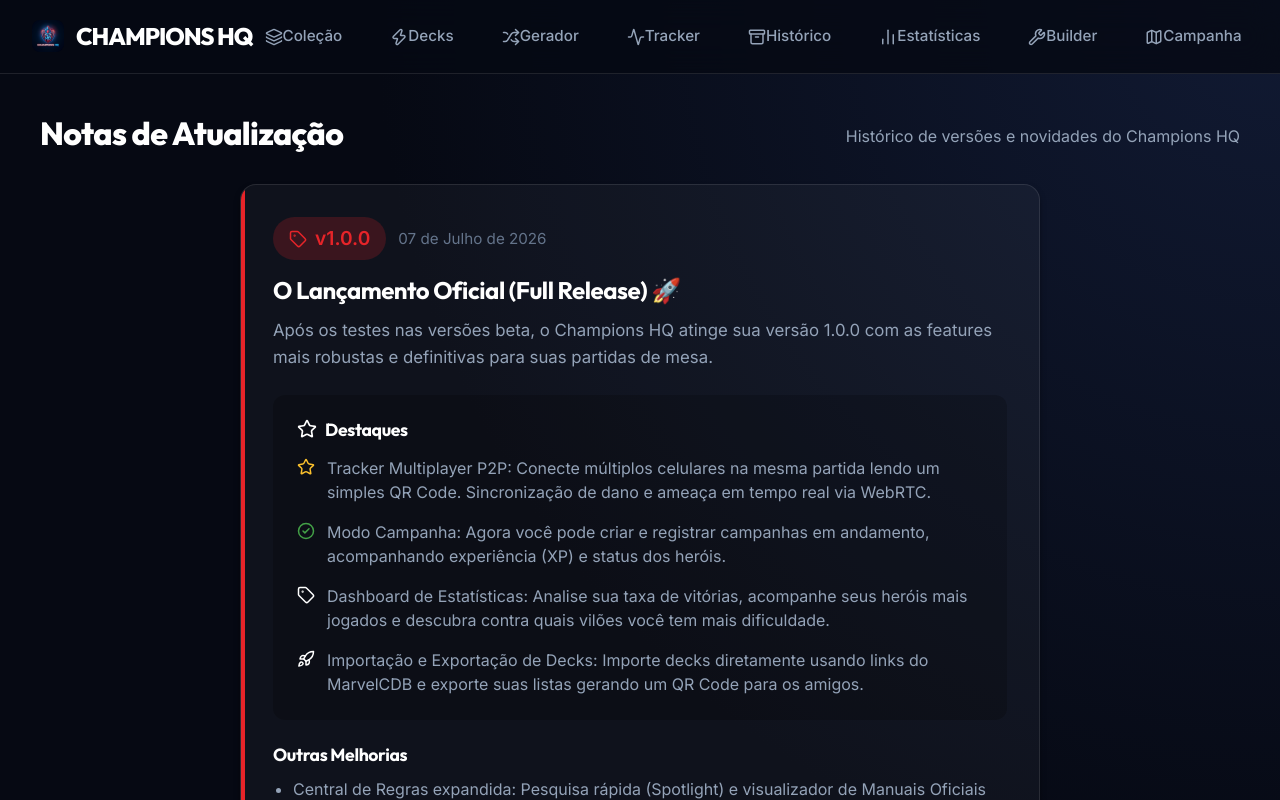
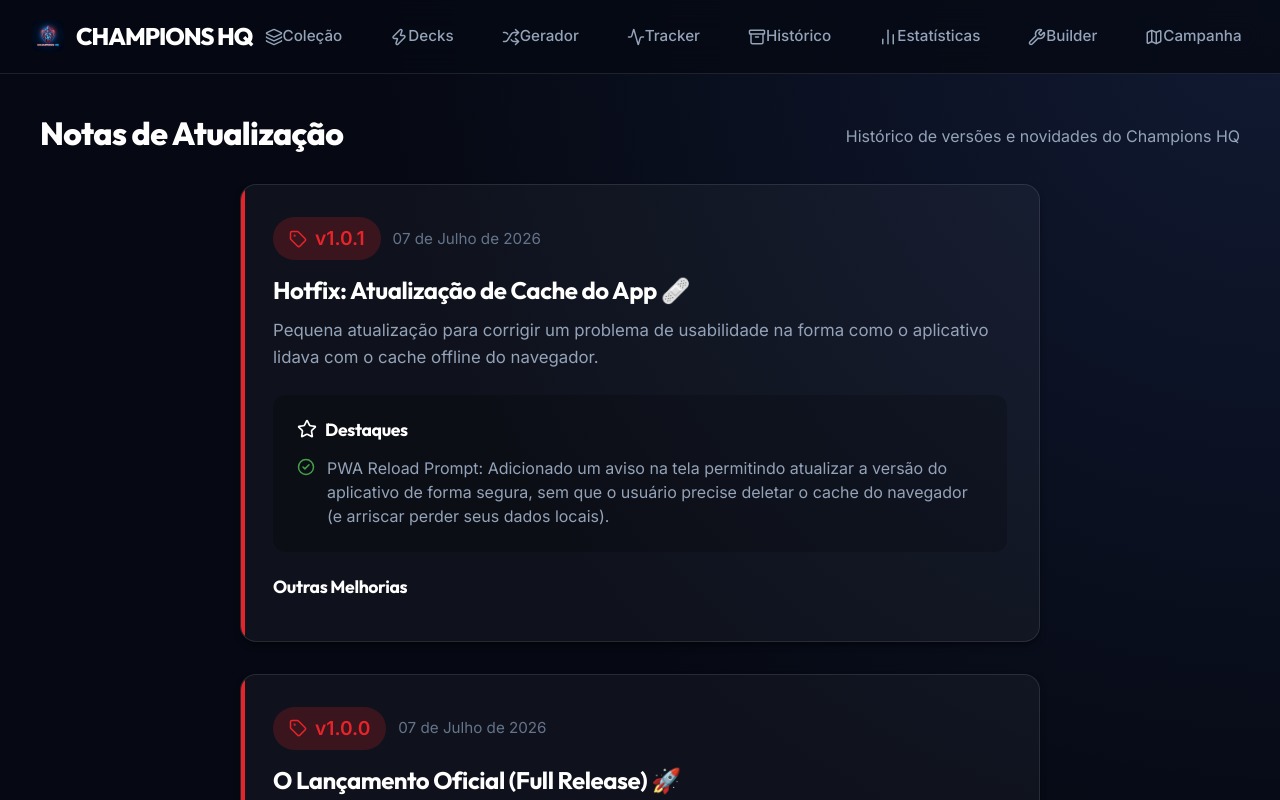
Before and after one commit to maikonfcosta/champions-hq, a React (Vite) app: page /releases in a window 1280 px wide. Shown: the top 800 px of the page. Built offline with nearby package versions, Linux system fonts and the light colour scheme.

Commit message:
docs: atualiza release notes e versionamento para v1.0.1 (hotfix de cache)

```diff
--- a/package.json
+++ b/package.json
@@ -1,7 +1,7 @@
 {
   "name": "marvel-champions-helper",
   "private": true,
-  "version": "1.0.0",
+  "version": "1.0.1",
   "type": "module",
   "scripts": {
     "dev": "vite",
--- a/src/App.jsx
+++ b/src/App.jsx
@@ -296,7 +296,7 @@ function App() {
           <div className="container" style={{ textAlign: 'center', color: 'var(--text-muted)', fontSize: '0.85rem', padding: '32px 0', borderTop: '1px solid var(--surface-border)', marginTop: 'auto' }}>
             <p>
               <strong>Champions HQ</strong> &copy; {new Date().getFullYear()}. Desenvolvido por Fãs, para Fãs.
-              <Link to="/releases" style={{ color: 'var(--primary-color)', textDecoration: 'none', marginLeft: '12px', fontWeight: 'bold' }} title="Ver Histórico de Versões">v1.0.0</Link>
+              <Link to="/releases" style={{ color: 'var(--primary-color)', textDecoration: 'none', marginLeft: '12px', fontWeight: 'bold' }} title="Ver Histórico de Versões">v1.0.1</Link>
             </p>
             <p style={{ fontSize: '0.75rem', marginTop: '12px', opacity: 0.6, maxWidth: '600px', margin: '12px auto 0' }}>
               Marvel Champions e todos os personagens, textos de cartas e imagens são de propriedade intelectual da Marvel e Fantasy Flight Games.<br/>
--- a/src/pages/ReleaseNotes.jsx
+++ b/src/pages/ReleaseNotes.jsx
@@ -2,6 +2,19 @@ import React from 'react';
 import { Tag, CheckCircle2, Star, Sparkles, Rocket } from 'lucide-react';
 
 const releases = [
+  {
+    version: "1.0.1",
+    date: "07 de Julho de 2026",
+    title: "Hotfix: Atualização de Cache do App 🩹",
+    description: "Pequena atualização para corrigir um problema de usabilidade na forma como o aplicativo lidava com o cache offline do navegador.",
+    highlights: [
+      {
+        icon: <CheckCircle2 size={18} className="text-protection" />,
+        text: "PWA Reload Prompt: Adicionado um aviso na tela permitindo atualizar a versão do aplicativo de forma segura, sem que o usuário precise deletar o cache do navegador (e arriscar perder seus dados locais)."
+      }
+    ],
+    features: []
+  },
   {
     version: "1.0.0",
     date: "07 de Julho de 2026",
```
